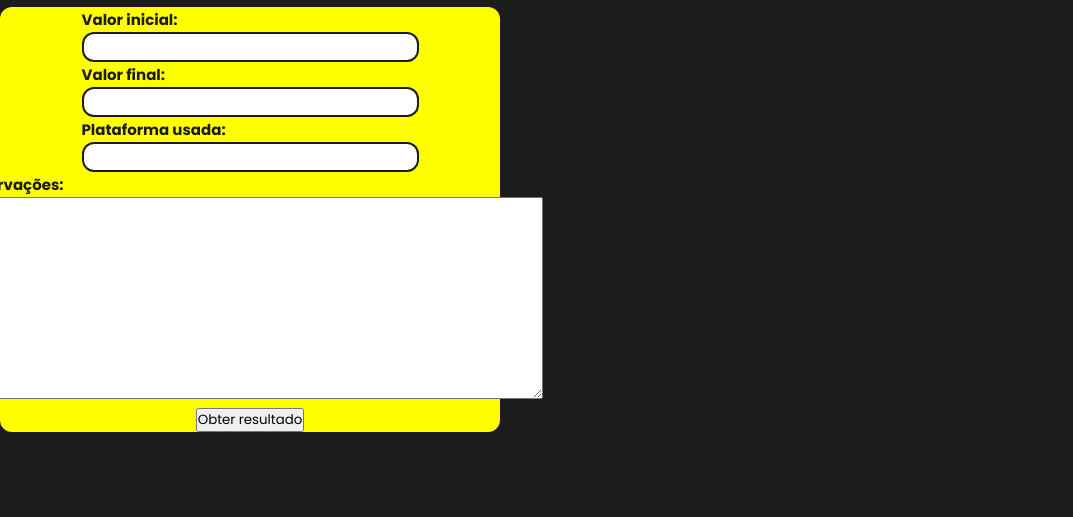
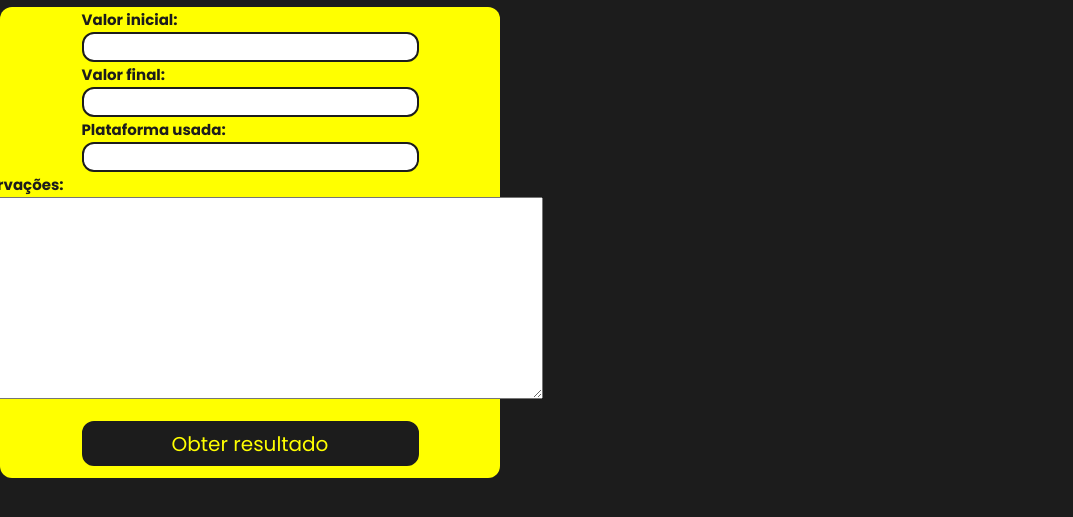
Before and after one commit to HenriqueRossi333/ProjetoCPA, a plain HTML site: page FRONT-END/index.html in a window 1280 px wide. Shown: the part 93-610 px from the top of the page, without its empty margins (0-1073 px from the left). Drawn offline with Linux system fonts and the light colour scheme.

Commit message:
Front praticamente completo

```diff
--- a/index.html
+++ b/FRONT-END/index.html
@@ -5,7 +5,7 @@
     <meta name="viewport" content="width=device-width, initial-scale=1.0">
     <link rel="stylesheet" href="./src/css/style.css">
     <link rel="stylesheet" href="./src/css/header.css">
-    <link rel="stylesheet" href="src/css/form.css">
+    <link rel="stylesheet" href="./src/css/form.css">
     <title>GERENCIAMENTO - CPA</title>
 </head>
 <body>
--- a/src/css/form.css
+++ b/FRONT-END/src/css/form.css
@@ -18,9 +18,27 @@
     font-size: 15px;
 }
 
-#div_form form input{
+#div_form form input, button{
     width: 337px;
     height: 30px;
     border: 2px solid rgb(28, 28, 28);
     border-radius: 12px;
 }
+
+#div_form form button{
+    height: 45px;
+    margin-bottom: 12px;
+    margin-top: 15px;
+    background-color: rgb(28, 28, 28);
+    color: yellow;
+    font-size: 20px;
+}
+
+#div_form form button:hover{
+    cursor: pointer;
+    transition: all 0.5s ease;
+    background-color: yellow;
+    border: 3px solid rgb(28, 28, 28);
+    font-weight: 500;
+    color: rgb(28, 28, 28);
+}
```
Also changed, not shown: FRONT-END/src/css/header.css (renamed from src/css/header.css), FRONT-END/src/css/style.css (renamed from src/css/style.css).
